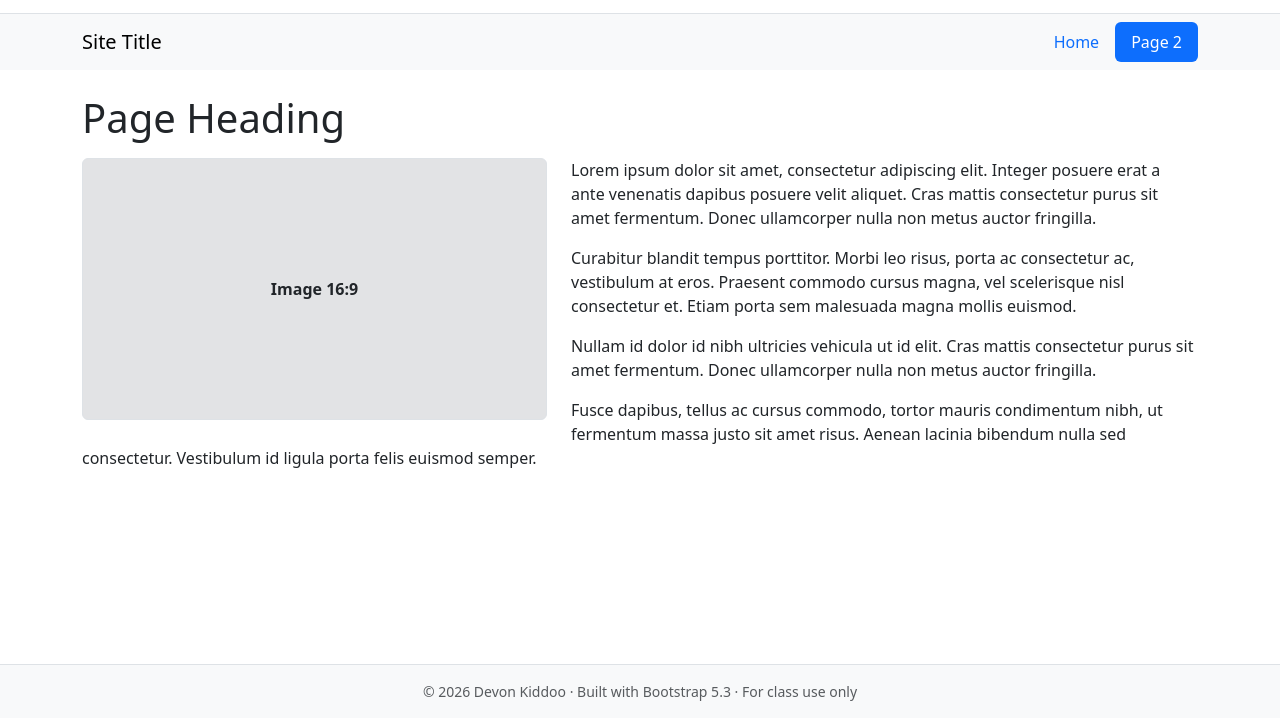
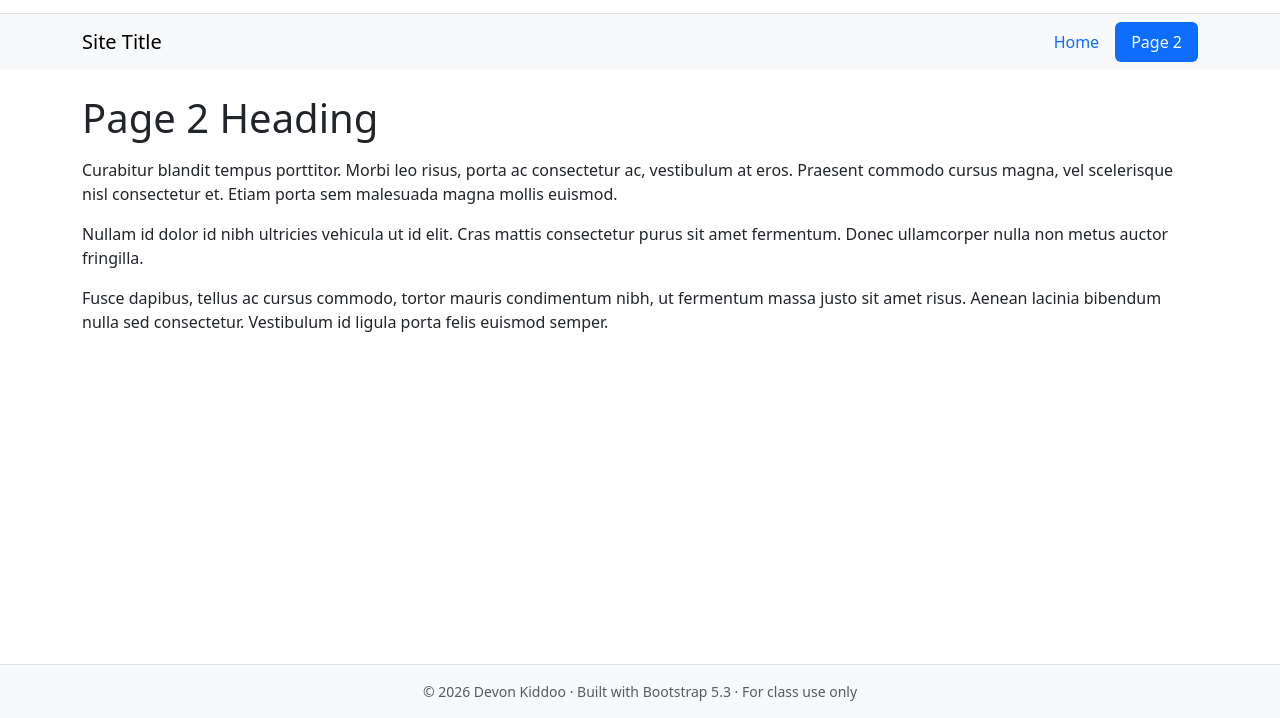
Before and after one commit to devkiddoo27-cyber/bootstrap--student_kiddoo-, a plain HTML site: page page2.html in a window 1280 px wide. Shown: the part 82-800 px from the top of the page. Drawn offline with nearby package versions, Linux system fonts and the light colour scheme.

Commit message:
Add files via upload

```diff
--- a/page2.html
+++ b/page2.html
@@ -5,7 +5,6 @@
   <meta charset="utf-8">
   <meta name="viewport" content="width=device-width, initial-scale=1">
   <title>Page 2 | Site Title</title>
-  <!-- Bootstrap 5.3 CSS: all the styles -->
   <link href="https://cdn.jsdelivr.net/npm/bootstrap@5.3.8/dist/css/bootstrap.min.css" rel="stylesheet">
 
 </head>
@@ -21,7 +20,7 @@
         </div>
     </div>
   </header>
-  <!-- Step 2: navbar goes here -->
+
   <nav class="navbar navbar-expand-lg bg-light">
     <div class="container">
       <button class="navbar-toggler" type="button" data-bs-toggle="collapse" data-bs-target="#navbarTogglerDemo01" aria-controls="navbarTogglerDemo01" aria-expanded="false" aria-label="Toggle navigation">
@@ -41,28 +40,17 @@
     </div>
   </nav>
 
-  <!-- Step 3: main content goes here -->
   <main class="container py-4 flex-grow-1 clearfix">
-    <h1 class="mb-3">Page Heading</h1>
-
-    <div class="float-md-start col-md-5 me-md-4 mb-3">
-      <div class="ratio ratio-16x9 bg-secondary-subtle border rounded">
-        <div class="d-flex align-items-center justify-content-center fw-bold">Image 16:9</div>
-      </div>
-    </div>
-
-    <p>Lorem ipsum dolor sit amet, consectetur adipiscing elit. Integer posuere erat a ante venenatis dapibus posuere velit aliquet. Cras mattis consectetur purus sit amet fermentum. Donec ullamcorper nulla non metus auctor fringilla.</p>
+    <h1 class="mb-3">Page 2 Heading</h1>
     <p>Curabitur blandit tempus porttitor. Morbi leo risus, porta ac consectetur ac, vestibulum at eros. Praesent commodo cursus magna, vel scelerisque nisl consectetur et. Etiam porta sem malesuada magna mollis euismod.</p>
     <p>Nullam id dolor id nibh ultricies vehicula ut id elit. Cras mattis consectetur purus sit amet fermentum. Donec ullamcorper nulla non metus auctor fringilla.</p>
     <p>Fusce dapibus, tellus ac cursus commodo, tortor mauris condimentum nibh, ut fermentum massa justo sit amet risus. Aenean lacinia bibendum nulla sed consectetur. Vestibulum id ligula porta felis euismod semper.</p>
   </main>
-  <!-- Step 4: footer goes here -->
   <footer class="bg-body-tertiary border-top py-3">
     <div class="container text-center small text-body-secondary">
       © 2026 Devon Kiddoo · Built with Bootstrap 5.3 · For class use only
     </div>
   </footer>
-  <!-- Bootstrap 5.3 JS bundle: makes the mobile menu open and close -->
   <script src="https://cdn.jsdelivr.net/npm/bootstrap@5.3.8/dist/js/bootstrap.bundle.min.js"></script>
 </body>
 </html>
```
